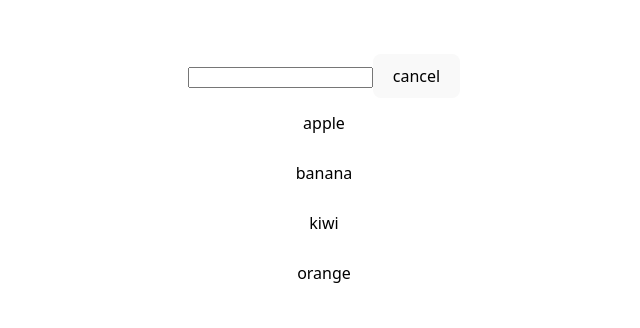
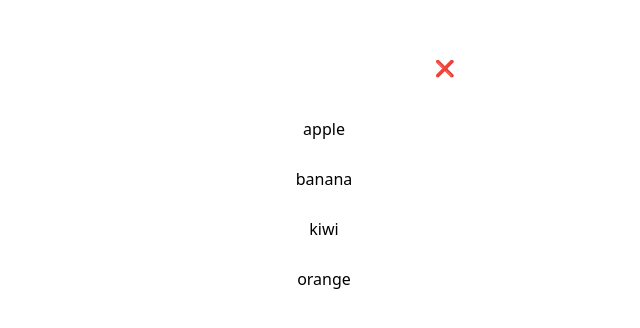
Before and after one commit to kiran-kharsel/auto-complete-component, a React (Vite) app: page / in a window 1280 px wide. Shown: the part 224-552 px from the top of the page, without its empty margins (316-956 px from the left). Built offline with nearby package versions, Linux system fonts and the light colour scheme.

Commit message:
style: add stylling to auto-complete component

```diff
--- a/src/components/auto-complete/AutoComplete.jsx
+++ b/src/components/auto-complete/AutoComplete.jsx
@@ -15,15 +15,14 @@ function AutoComplete({suggestions}) {
 
 
   return (
-    <div>
-      <div>
+    <div className='autocomplete'>
+      <div className='input-section'>
         <TextInput value={query} onChange={handleChange}/>
-        <Button label='cancel'/>
+        <Button label='❌'/>
       </div>
 
-      <div>
-        <SuggestionsList suggestions={suggestions}/>
-      </div>
+
+      <SuggestionsList suggestions={suggestions}/>
     </div>
   )
 }
--- a/src/components/auto-complete/style.css
+++ b/src/components/auto-complete/style.css
@@ -0,0 +1,29 @@
+.autocomplete{
+    display: flex;
+    flex-direction: column;
+    gap: 1rem;
+    width: 300px;
+}
+
+.input-section{
+    background-color: white;
+    height: 40px;
+    display: flex;
+    align-items: center;
+    justify-content: space-between;
+}
+
+.input-section input{
+    height: 100%;
+    border: 0;
+    outline: 0;
+    background-color: white;
+    padding: 0;
+    width: 70%;
+}
+
+.input-section button{
+    background: transparent;
+    border-radius: 0;
+    border: 0;
+}
```
